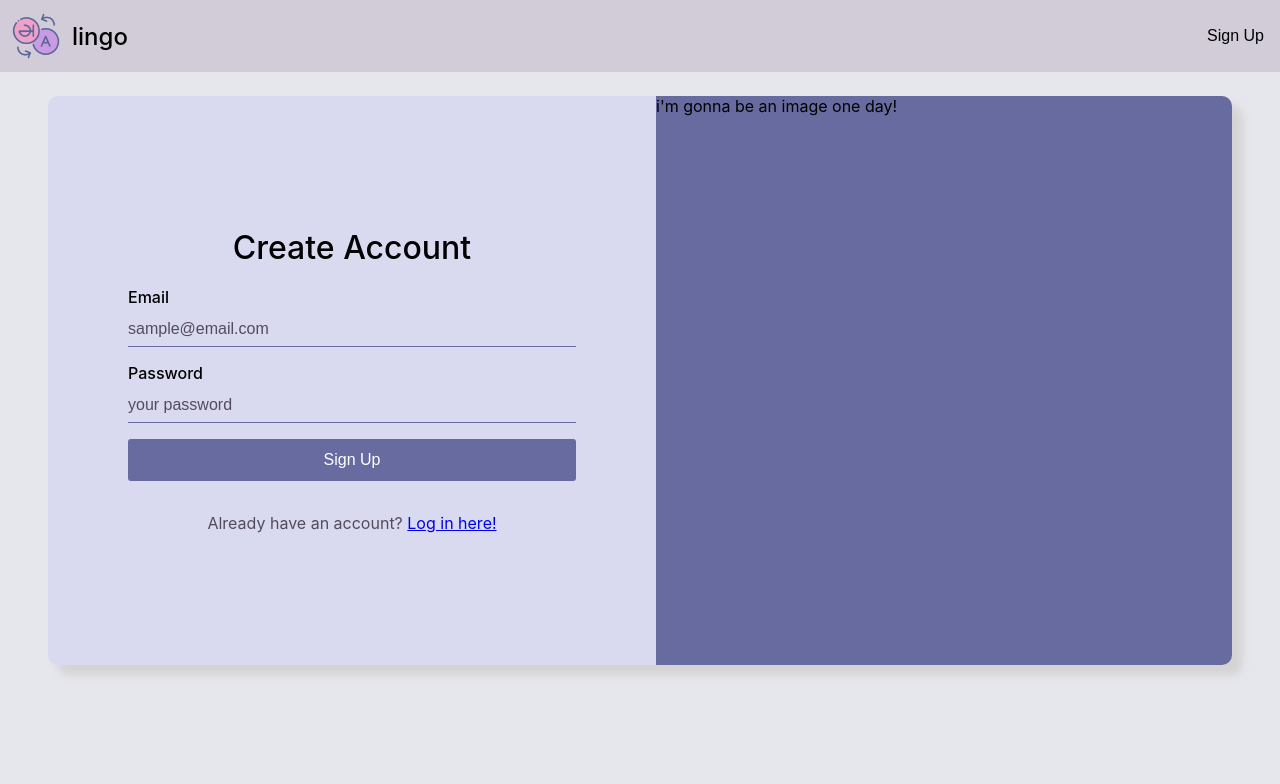
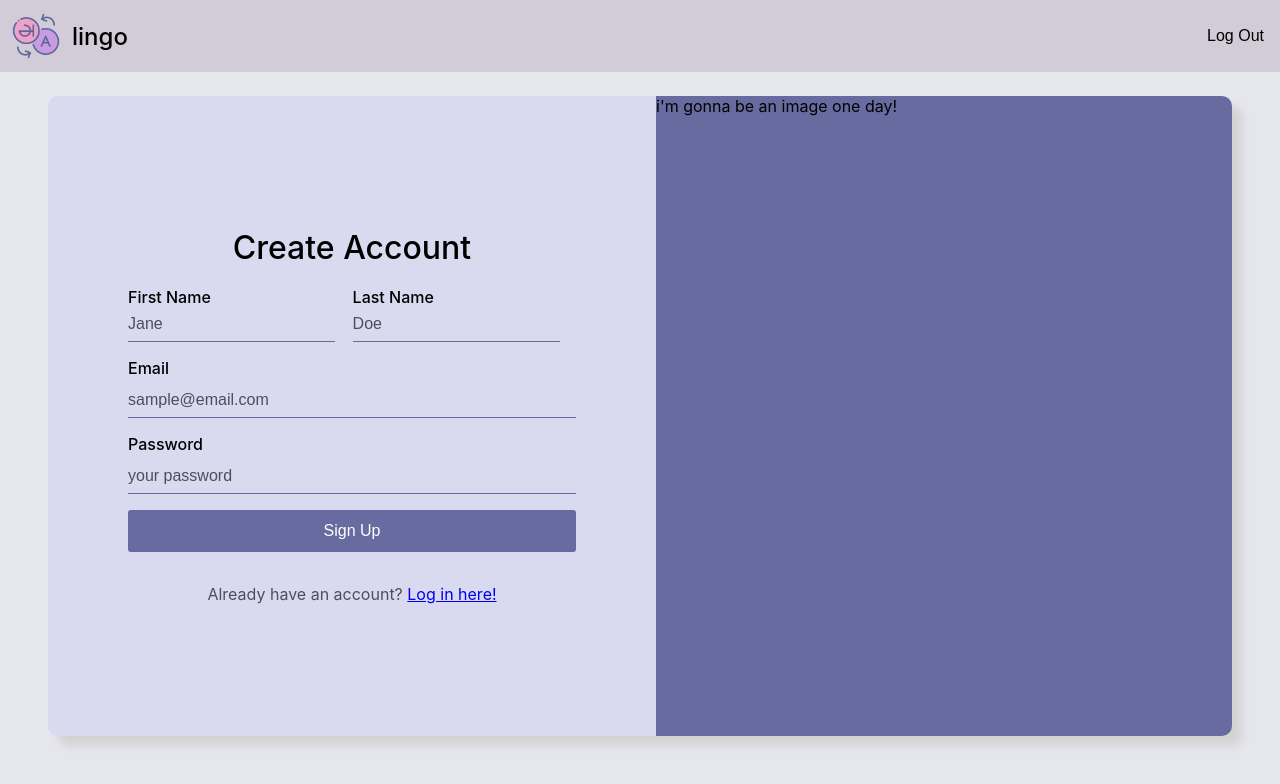
Before and after one commit to comp426-2023-spring/lingo, a React (Create React App) app: page /sign-up in a window 1280 px wide. Shown: the top 784 px of the page. Built offline with nearby package versions, Linux system fonts and the light colour scheme; no server answers.

Commit message:
Added first and last name to sign up

```diff
--- a/src/App.js
+++ b/src/App.js
@@ -15,8 +15,8 @@ function App() {
         <Route path="/" element={<Home />}></Route>
         <Route path="/sign-up" element={<SignUp />}></Route>
         <Route path="/sign-in" element={<SignIn />}></Route>
-        <Route path="/dashboard/:id" element={<Dashboard />}></Route>
-        <Route path="/profile/:id" element={<Profile />}></Route>
+        <Route path="/dashboard/" element={<Dashboard />}></Route>
+        <Route path="/profile/" element={<Profile />}></Route>
     </Routes>
     </BrowserRouter>
   );
--- a/src/components/dashboard.component.js
+++ b/src/components/dashboard.component.js
@@ -1,6 +1,13 @@
 import React, { Component } from 'react';
+import { auth } from '../firebase';
 
 export default class Dashboard extends Component {
+
+  constructor(props) {
+    super(props);
+    this.user = auth.currentUser;
+    console.log(this.user);
+  }
 
   render() {
     return (
--- a/src/components/navbar.component.js
+++ b/src/components/navbar.component.js
@@ -1,8 +1,14 @@
 import React, { Component } from 'react';
 import './navbar.component.css';
 import { Link } from 'react-router-dom';
+import { auth } from '../firebase';
 
 export default class NavBar extends Component {
+
+  constructor(props) {
+    super(props);
+    this.user = auth.currentUser;
+  }
 
   render() {
     return (
@@ -15,7 +21,9 @@ export default class NavBar extends Component {
           <p className='title'>lingo</p>
         </div>
         <div className='right-container'>
-          <Link to="/sign-up" className="link"><button className="nav-button">Sign Up</button></Link>
+          {this.user ?
+          <Link to="/sign-up" className="link"><button className="nav-button">Sign Up</button></Link> :
+          <Link to="/log-out" className="link"><button className="nav-button">Log Out</button></Link>}
         </div>
       </div>
 
--- a/src/components/sign_.component.css
+++ b/src/components/sign_.component.css
@@ -89,3 +89,14 @@
   flex: 1 1 50%;
   width: 0;
 }
+
+.horizontal-box {
+  display: flex;
+  direction: row;
+  width: 100%;
+  justify-content: space-between;
+}
+
+.left {
+  text-align: left;
+}
--- a/src/components/signin.component.js
+++ b/src/components/signin.component.js
@@ -38,8 +38,7 @@ export default class SignIn extends Component {
       const user = await signInWithEmailAndPassword(this.auth, this.state.email, this.state.password);
       const u = this.auth.currentUser;
       const uid = u.uid;
-      // redirect to dashboard page
-      window.location.href = '/dashboard/1'
+      window.location.href = '/dashboard/'
       }
       catch(error) {
         console.log(error.message);
--- a/src/components/signup.component.js
+++ b/src/components/signup.component.js
@@ -8,7 +8,9 @@ export default class SignUp extends Component {
     super(props);
     this.state = {
       email: '',
-      password: ''
+      password: '',
+      fname: '',
+      lname: ''
     };
 
     this.handleInputChange = this.handleInputChange.bind(this);
@@ -37,7 +39,6 @@ export default class SignUp extends Component {
         const user = await createUserWithEmailAndPassword(this.auth, this.state.email, this.state.password);
         const u = this.auth.currentUser;
         const uid = u.uid;
-        // redirect to dashboard page
         window.location.href = '/dashboard/'
         }
         catch(error) {
@@ -54,6 +55,16 @@ export default class SignUp extends Component {
           <h1 className="heading">Create Account</h1>
 
         <form className="form" onSubmit={this.handleSubmit}><br></br>
+          <div className="horizontal-box">
+            <div className="left">
+              <label className="input-label" for="fname">First Name</label>
+              <input className="input-field" name="fname" type="text" value={this.state.value} placeholder="Jane" onChange={this.handleInputChange} />
+            </div>
+            <div className="left">
+              <label className="input-label" for="lname">Last Name</label>
+              <input className="input-field" name="lname" type="text" value={this.state.value} placeholder="Doe" onChange={this.handleInputChange} />
+            </div>
+          </div>
           <label className="input-label" for="email">Email</label>
           <input className="input-field" name="email" type="text" value={this.state.value} placeholder="sample@email.com" onChange={this.handleInputChange} />
 
```
